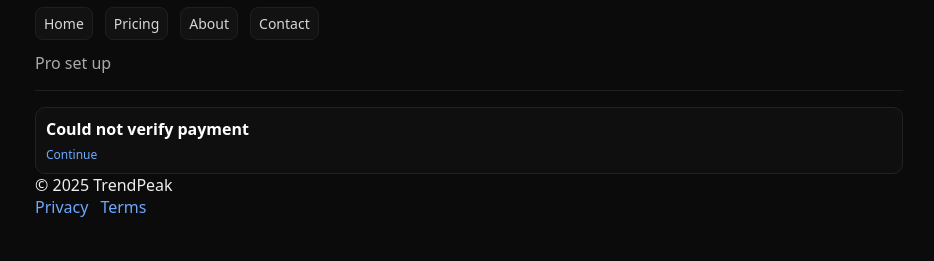
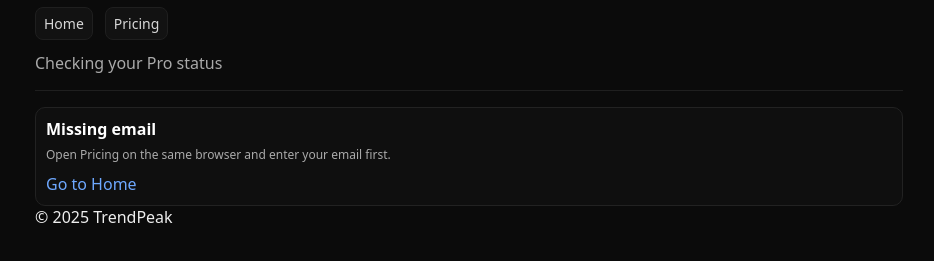
Before and after one commit to strixform/trendpeak-frontend, a website: page pro.html in a window 1280 px wide. Shown: the part 61-322 px from the top of the page, without its empty margins (171-1105 px from the left). Drawn offline with Linux system fonts and the light colour scheme.

Commit message:
Update pro.html

```diff
--- a/pro.html
+++ b/pro.html
@@ -2,7 +2,7 @@
 <html lang="en">
 <head>
   <meta charset="utf-8">
-  <title>Pro activated • TrendPeak</title>
+  <title>Pro • TrendPeak</title>
   <meta name="viewport" content="width=device-width,initial-scale=1">
   <link rel="icon" href="/favicon.svg" type="image/svg+xml">
   <link rel="stylesheet" href="/styles.css">
@@ -14,55 +14,57 @@
       <nav class="nav">
         <a href="/index.html">Home</a>
         <a href="/pricing.html">Pricing</a>
-        <a href="/about.html">About</a>
-        <a href="/contact.html">Contact</a>
       </nav>
-      <p class="tag">Pro set up</p>
+      <p class="tag">Checking your Pro status</p>
     </header>
 
     <main>
-      <div class="card" id="msg">
-        <strong>Finalizing Pro...</strong>
-        <div class="small">Please wait.</div>
-      </div>
+      <section class="card">
+        <strong id="h">Processing...</strong>
+        <div class="small" id="m">Hold on while we verify your payment.</div>
+        <div style="margin-top:10px">
+          <a href="/index.html" class="link">Go to Home</a>
+        </div>
+      </section>
     </main>
 
     <footer>
       <div>© <span id="yr"></span> TrendPeak</div>
-      <div class="footer-links">
-        <a href="/privacy.html">Privacy</a>
-        <a href="/terms.html">Terms</a>
-      </div>
     </footer>
   </div>
 
   <script>
-    document.getElementById('yr').textContent = new Date().getFullYear();
+    document.getElementById('yr').textContent = new Date().getFullYear()
 
-    function setPro(days){
-      const now = Date.now();
-      const exp = now + days*24*60*60*1000;
-      localStorage.setItem('tp_pro', JSON.stringify({ active: true, exp }));
+    function qp(k){ return new URLSearchParams(location.search).get(k) || '' }
+
+    async function refreshPro() {
+      const email = localStorage.getItem('user_email') || ''
+      if (!email) {
+        document.getElementById('h').textContent = 'Missing email'
+        document.getElementById('m').textContent = 'Open Pricing on the same browser and enter your email first.'
+        return
+      }
+      try {
+        const r = await fetch('/api/pro?email=' + encodeURIComponent(email))
+        const d = await r.json()
+        if (d.active) {
+          localStorage.setItem('tp_pro', '1')
+          localStorage.setItem('tp_pro_expiry', d.expires_at)
+          document.getElementById('h').textContent = 'Pro is active'
+          document.getElementById('m').textContent = 'You can now use all Pro features.'
+        } else {
+          document.getElementById('h').textContent = 'Payment pending'
+          document.getElementById('m').textContent = 'If you paid, it may take a moment to confirm.'
+        }
+      } catch {
+        document.getElementById('h').textContent = 'Error'
+        document.getElementById('m').textContent = 'Could not check status.'
+      }
     }
 
-    function ok(msg, go){
-      const box = document.getElementById('msg');
-      box.innerHTML = `<strong>${msg}</strong><div class="small"><a class="link" href="${go}">Continue</a></div>`;
-    }
-
-    (function(){
-      const p = new URLSearchParams(location.search);
-      // Expect success=1 from your payment redirect
-      const success = p.get('success') === '1';
-      // Optional plan days. Default 30.
-      const days = Number(p.get('days') || '30');
-      if (success){
-        setPro(days);
-        ok('Pro activated', '/index.html');
-      } else {
-        ok('Could not verify payment', '/pricing.html');
-      }
-    })();
+    refreshPro()
+    setTimeout(refreshPro, 4000)
   </script>
 </body>
 </html>
```
